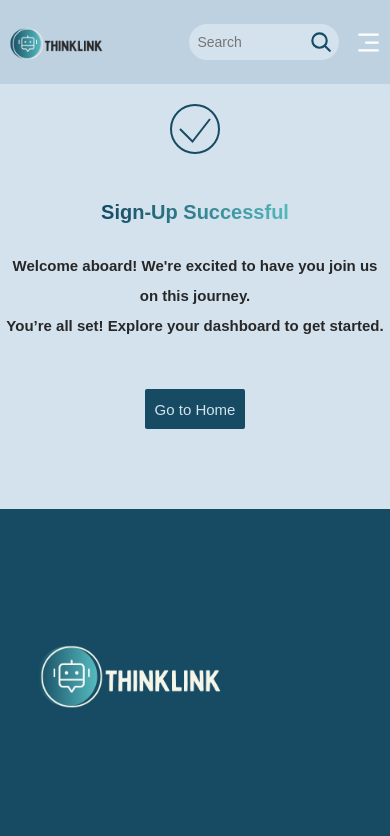
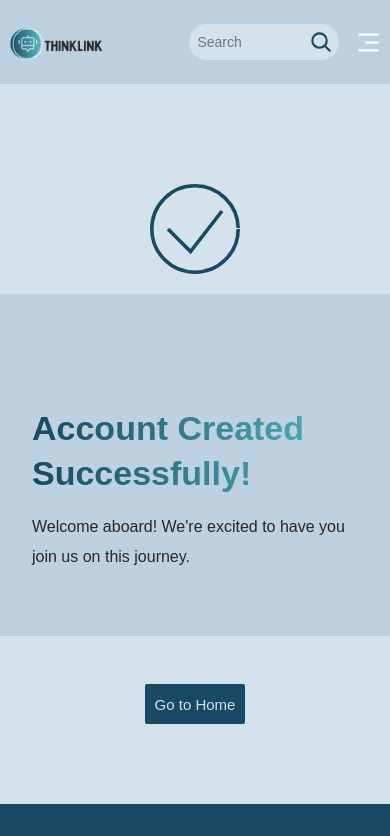
Before and after one commit to Yasmine-Zahreddine/ThinkLink, a React (Vite) app in the folder frontend/: page /signup/successful in a window 390 px wide. Shown: the top 836 px of the page. Built offline with nearby package versions, Linux system fonts and the light colour scheme.

Commit message:
used card component in successful container

```diff
--- a/frontend/src/containers/Successful/Successful.jsx
+++ b/frontend/src/containers/Successful/Successful.jsx
@@ -1,6 +1,6 @@
-import React from "react";
 import { useNavigate } from "react-router-dom";
 import "./successful.css";
+import Card from "../../components/card/Card";
 
 const Successful = () => {
   const navigate = useNavigate(); // Use the navigate hook for navigation
@@ -24,16 +24,11 @@ const Successful = () => {
             fill="none"
             stroke="#4caf50"
             strokeWidth="6"
-
           />
-
         </svg>
       </div>
 
-
-      <h1 className="gradient_text">Sign-Up Successful</h1>
-      <h4>Welcome aboard! We're excited to have you join us on this journey.</h4>
-      <h4>You’re all set! Explore your dashboard to get started.</h4>
+      <Card title="Account Created Successfully!" content="Welcome aboard! We&apos;re excited to have you join us on this journey."/>
       <button onClick={handleDashboardClick} className="button_home">
         Go to Home
       </button>
--- a/frontend/src/containers/Successful/successful.css
+++ b/frontend/src/containers/Successful/successful.css
@@ -1,12 +1,12 @@
 .animated-tick {
   display: flex;
   justify-content: center;
-  margin: 20px auto;
+  margin-top: 100px;
+  margin-bottom: 10px;
 }
 
 .tick-svg {
-  width:50px;
-  height: 50px;
+  width:90px;
 }
 
 .tick-circle {
@@ -44,20 +44,7 @@
     flex-direction: column;
     align-items: center;
 }
-.gradient_text{
-    font-family: var(--font-family);
-    font-weight: 800;
-    font-size: 34px;
-    line-height: 45px;
-    margin: 1rem 0;
-}
-.signip_successful_container > h4 {
-    font-family: var(--font-family);
-    font-size: 16px;
-    line-height: 30px;
-    color: var(--color-text);
-    font-weight: 700;
-}
+
 
 .button_home {
     margin-top: 3rem;
@@ -85,23 +72,12 @@
     transform: scale(0.98);
     box-shadow: 0px 4px 10px rgba(0, 0, 0, 0.15);
   }
+
   @media screen and (max-width:520px) {
 
-.gradient_text{
-  font-size: 20px;
-}
+    .button_home {
+      width: 100px;
+      height: 40px;
 
-.signip_successful_container > h4 {
-  font-size: 15px;
-  padding-left: 5px;
-  padding-right: 5px;
-  text-align: center;
-}
-.button_home {
-  width: 100px;
-  height: 40px;
-
-}
-
-
+    }
   }
```
Lines whose indentation alone changed are shown as unchanged.
